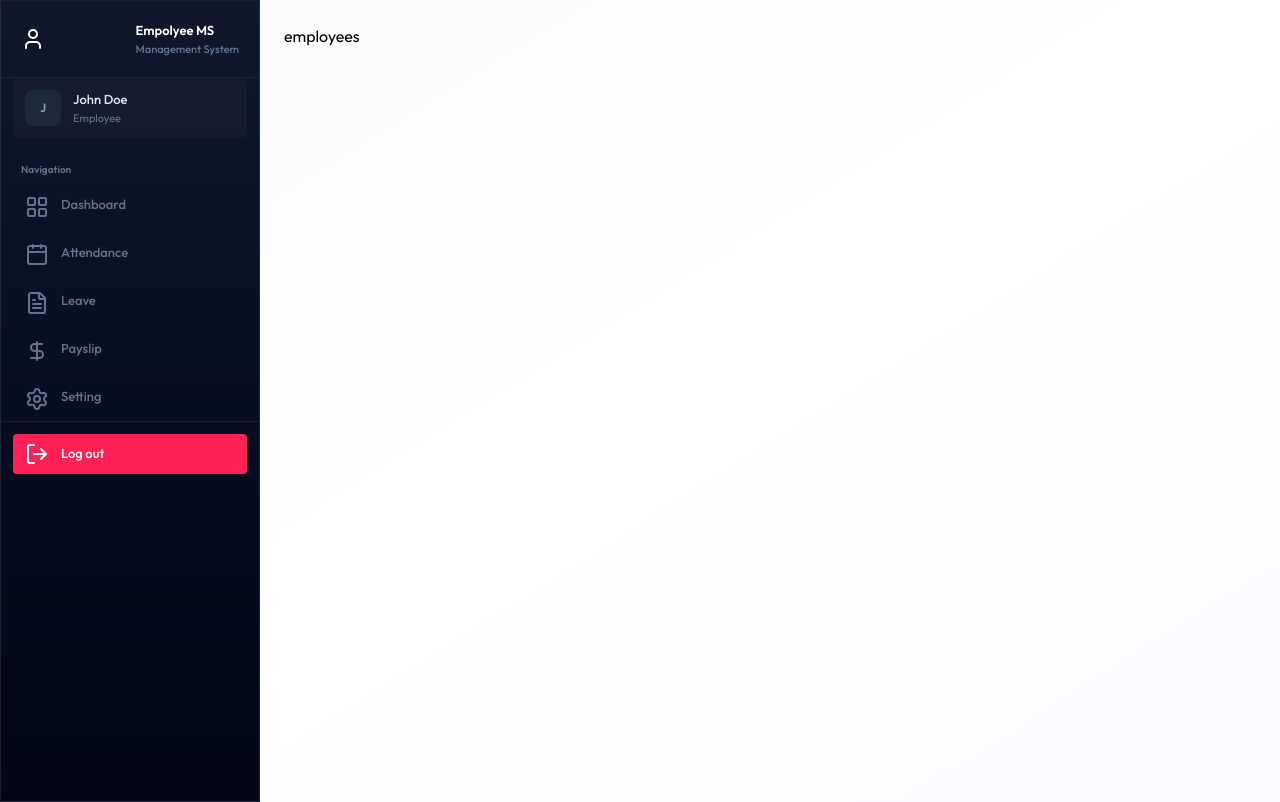
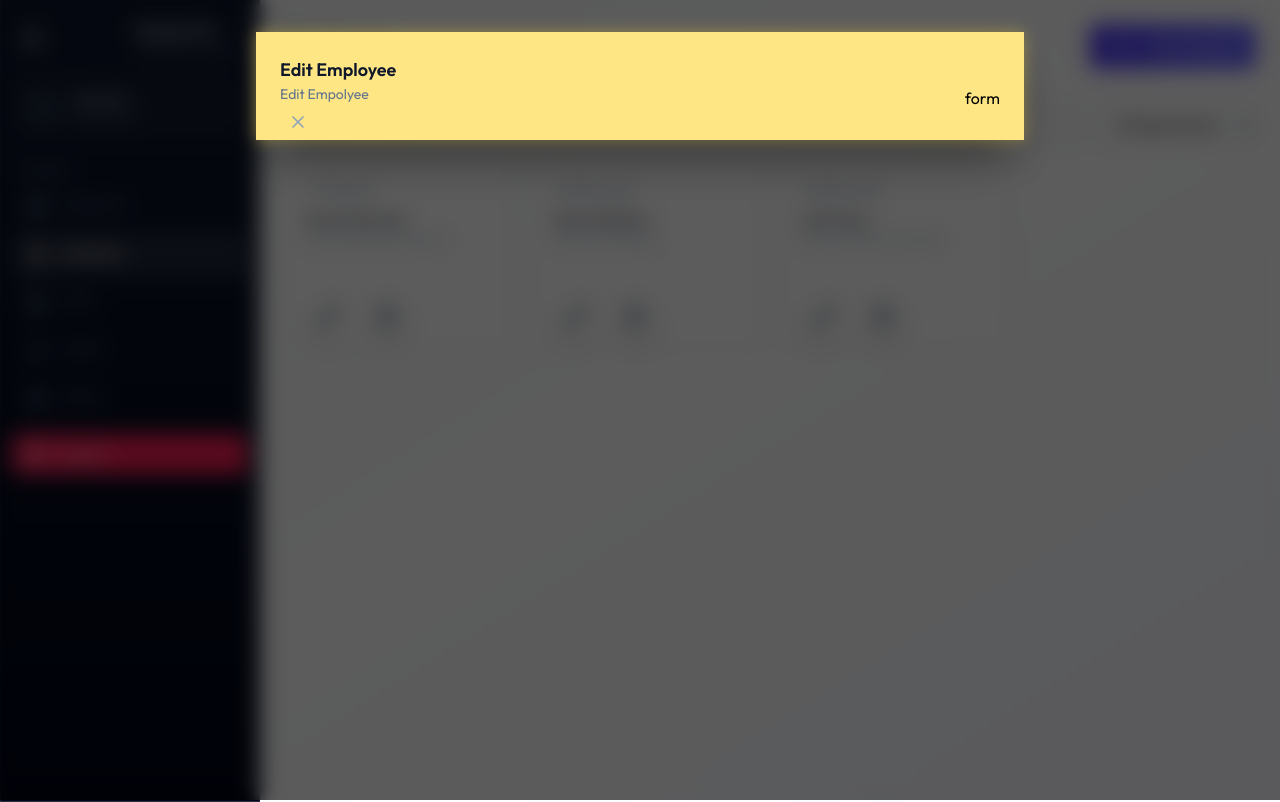
Before and after one commit to Eslam0Mohamed/EMS, a React (Vite) app in the folder client/: page /employees in a window 1280 px wide. Built offline with nearby package versions, Linux system fonts and the light colour scheme; the HTML template or start-up script is replaced by a standard one.

Commit message:
adding employees component

```diff
--- a/client/src/App.jsx
+++ b/client/src/App.jsx
@@ -3,13 +3,13 @@ import Dashboard from "./pages/Dashboard"
 import LoginLanding from "./pages/LoginLanding"
 import Layout from "./pages/Layout"
 import Attendance from "./pages/Attendance"
-import Employees from "./pages/Employees"
 import Leave from "./pages/Leave"
 import Payslip from "./pages/Payslips"
 import Setting from "./pages/Setting"
 import { Navigate, Routes } from "react-router-dom"
 import { Route } from "react-router-dom"
 import LoginForm from "./components/LoginForm"
+import Employee from "./components/Employee"
 function App() {
 
   return (
@@ -24,7 +24,7 @@ function App() {
 
         <Route path="/" element={<Layout />}>
           <Route path="/dashboard" element={<Dashboard />} />
-          <Route path="/employees" element={<Employees />} />
+          <Route path="/employees" element={<Employee />} />
           <Route path="/attendance" element={<Attendance />} />
           <Route path="/leave" element={<Leave />} />
           <Route path="/payslip" element={<Payslip />} />
--- /dev/null
+++ b/client/src/components/Employee.jsx
@@ -0,0 +1,113 @@
+import React, { useCallback, useEffect, useState } from 'react'
+import { dummyEmployeeData, DEPARTMENTS } from '../assets/assets'
+import { Plus, Search, X } from 'lucide-react'
+import Loading from './Loading'
+import EmployeeCard from './EmployeeCard'
+const Employee = () => {
+  const [employees, setEmployees] = useState([])
+  const [loading, setLoading] = useState(true)
+  const [selectedDepartment, setSelectedDepartment] = useState("")
+  const [search, setSearch] = useState("")
+  const [edit, setEdit] = useState(null)
+  const [showCreateModal, setShowCreateModal] = useState(true)
+  const fetchEmployees = useCallback(async () => {
+    setLoading(true)
+    setEmployees(dummyEmployeeData.filter((emp) => selectedDepartment ? emp.department == selectedDepartment : emp))
+    setTimeout(() => {
+      setLoading(false)
+    }, 1000)
+  }, [])
+  useEffect(() => {
+    fetchEmployees()
+  }, [])
+  console.log(employees);
+
+  const filtered = employees.filter((emp) => `${emp.firstName} ${emp.lastName} ${emp.position}`.toLowerCase().includes(search.toLowerCase()))
+
+
+  if (loading) {
+    return <Loading />
+  }
+  return (
+    <div className='animate-fade-in'>
+      {/* header */}
+      <div className='flex flex-col sm:flex-row items-start sm:items-start justify-between gap-4 mb-6'>
+        <div>
+          <h1 className='page-title'>Employess</h1>
+          <p className='page-subtitle'>Manage Your Team Members </p>
+        </div>
+        <button onClick={(e) => { setShowCreateModal(true) }} className='btn-primary flex items-center justify-center gap-3 w-full sm:w-auto'>
+          <Plus /> Add Employee
+        </button>
+      </div>
+      {/* serach */}
+      <div className='flex flex-col sm:flex-row gap-3 mb-3'>
+        <div className='relative flex-1'>
+          <Search className="absolute transform -translate-y-1/2 top-1/2 left-3.5 w-4 h-4" />
+          <input type="search" placeholder='Search employee......'
+            onChange={(e) => { setSearch(e.target.value) }}
+            value={search}
+            className='w-full pl-10' />
+        </div>
+        <select className='max-w-40' value={selectedDepartment}
+          onChange={(e) => { setSelectedDepartment(e.target.value) }}>
+          <option value="">All Departments</option>
+          {DEPARTMENTS.map((department) => {
+            return <option key={department} value={department}>{department}</option>
+          })}
+        </select>
+      </div>
+      {/* employee cards */}
+      <div className='grid grid-cols-1 sm:grid-cols-2 lg:grid-cols-3 xl:grid-cols-4 gap-4 sm:gap-5 '>
+        {
+          filtered.length === 0 ? (<div className='col-span-full text-slate-400 text-center py-16 bg-white rounded-2xl border border-slate-200'>
+            No Employees Found
+          </div>) : filtered.map((emp) => {
+            return <EmployeeCard key={emp.id} employee={emp} onDelete={fetchEmployees} onEdit={(emp) => { setEdit(emp) }} />
+
+          })
+
+        }
+
+      </div>
+      {showCreateModal && <div onClick={() => { setShowCreateModal(false) }} className='fixed bg-black/40 backdrop-blur-sm inset-0 z-50 flex items-start justify-center'>
+
+        <div onClick={(e) => { e.stopPropagation() }} className='relative bg-white rounded-2xl shadow-2xl my-8 animate-fade-in max-w-3xl w-full'>
+          <div className='flex items-center justify-between bg-amber-200 p-6 pb-0 '>
+            <div>
+              <h1 className='text-slate-900 text-lg font-semibold '>Add New Employee</h1>
+              <p className='text-slate-500 text-sm'>Create a user account and Employee profile </p>
+              <button onClick={(e) => { setShowCreateModal(false) }}
+                className='text-slate-400 p-2 rounded-lg hover:bg-slate-100 hover:text-slate-600 transition-colors duration-200 '>
+                <X className='h-5 w-5 ' />
+              </button>
+            </div>
+            <div>
+form
+            </div>
+          </div>
+        </div>
+      </div>}
+            {edit && <div onClick={() => { setEdit(null) }} className='fixed bg-black/40 backdrop-blur-sm inset-0 z-50 flex items-start justify-center'>
+
+        <div onClick={(e) => { e.stopPropagation() }} className='relative bg-white rounded-2xl shadow-2xl my-8 animate-fade-in max-w-3xl w-full'>
+          <div className='flex items-center justify-between bg-amber-200 p-6 pb-0 '>
+            <div>
+              <h1 className='text-slate-900 text-lg font-semibold '>Edit Employee</h1>
+              <p className='text-slate-500 text-sm'>Edit Empolyee </p>
+              <button onClick={() => { setEdit(null) }}
+                className='text-slate-400 p-2 rounded-lg hover:bg-slate-100 hover:text-slate-600 transition-colors duration-200 '>
+                <X className='h-5 w-5 ' />
+              </button>
+            </div>
+            <div>
+form
+            </div>
+          </div>
+        </div>
+      </div>}
+    </div>
+  )
+}
+
+export default Employee
--- /dev/null
+++ b/client/src/components/EmployeeCard.jsx
@@ -0,0 +1,44 @@
+import { Pencil, Trash } from 'lucide-react';
+import React from 'react'
+
+const EmployeeCard = ({ employee, onDelete, onEdit }) => {
+
+ const handleDelete = async()=>{
+if (!confirm("Are you sure you want to delete this employee")) {
+    return
+}
+    }
+    return (
+        <div className='card card-hover relative  group overflow-hidden'>
+            <div className='px-5 py-6 my-6'>
+                <h3 className='text-slate-900'>{employee.firstName} {employee.lastName}</h3>
+                <p className='text-slate-400 text-xs'>{employee.position} </p>
+            </div>
+            <div className="absolute top-4 left-4 flex gap-2" >
+                <span className='text-sm font-semibold text-slate-400
+        bg-white/90 backdrop-blur-md px-2 py-1'>{employee.department}</span>
+
+                {
+
+                    employee.isDeleted && <span className='text-sm font-medium text-white
+        bg-red/60 px-2 py-1'>Delete</span>
+                }
+
+            </div>
+            {
+                !employee.isDeleted && <div className='px-5 pb-2 flex gap-4'>
+                    <button onClick={onEdit(employee)} className='text-slate-600 rounded-xl bg-white/90 p-2.5 shadow-lg hover:text-slate-900 transition-all duration-200 '>
+                        <Pencil />
+                    </button>
+                    <button onClick={handleDelete} className='text-slate-600 rounded-xl bg-white/90 p-2.5 shadow-lg hover:text-rose-500 transition-all duration-200 '>
+                        <Trash />
+                    </button>
+
+                </div>
+            }
+
+        </div>
+    )
+}
+
+export default EmployeeCard
--- a/client/src/components/Sidebar.jsx
+++ b/client/src/components/Sidebar.jsx
@@ -3,10 +3,10 @@ import { useEffect } from 'react'
 import { NavLink, useLocation } from 'react-router-dom'
 import { dummyProfileData } from '../assets/assets'
 import { Calendar, DollarSign, FileTextIcon, LayoutGridIcon, LogOut, MenuIcon, Settings, UserIcon, XIcon } from 'lucide-react'
-// 1.29.36
+
 const Sidebar = () => {
 
-    const role = "Employee "
+    const role = "ADMIN"
     const navItems = [
         { name: "Dashboard", href: "/dashboard", icon: <LayoutGridIcon /> },
         role === "ADMIN" ?
--- a/client/src/pages/Employees.jsx
+++ /dev/null
@@ -1,11 +0,0 @@
-import React from 'react'
-
-const Employees = () => {
-  return (
-    <div>
-      employees
-    </div>
-  )
-}
-
-export default Employees
```
Also changed, not shown: client/src/components/EmployeeForm.jsx (added).
